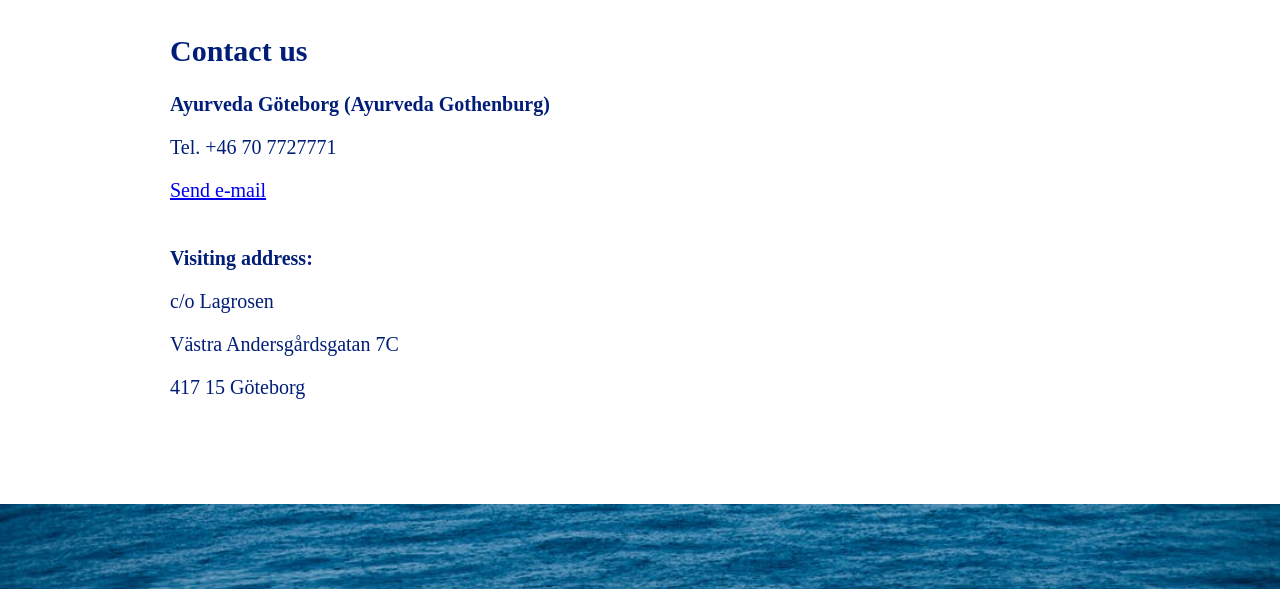
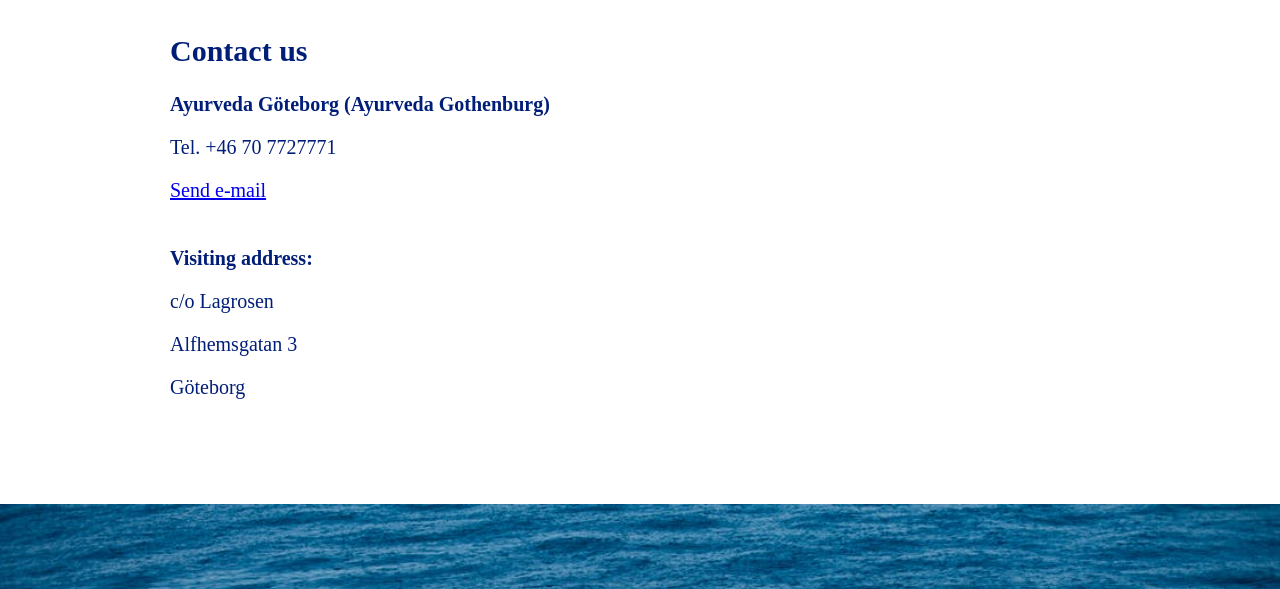
Before and after one commit to helagro/ayurvedagoteborg-website, a Node project: template src/templates/en/contact.hbs in a window 1280 px wide. Shown: the part 266-855 px from the top of the page. Run offline with Node 20 templates, Linux system fonts and the light colour scheme; the template is opened without the code that fills it, so the values that code supplies are empty; style sheets or scripts are compiled from the project's sources.

Commit message:
Update visiting address

```diff
--- a/src/templates/Kontakt.hbs
+++ b/src/templates/Kontakt.hbs
@@ -17,8 +17,8 @@
                 <div class="textBlock">
                     <p><strong>Besöksadress:</strong></p>
                     <p>c/o Lagrosen</p>
-                    <p>Västra Andersgårdsgatan 7C</p>
-                    <p>417 15 Göteborg</p>
+                    <p>Alfhemsgatan 3</p>
+                    <p>Göteborg</p>
                 </div>
             </div>
         </section>
--- a/src/templates/en/contact.hbs
+++ b/src/templates/en/contact.hbs
@@ -17,8 +17,8 @@
                 <div class="textBlock">
                     <p><strong>Visiting address:</strong></p>
                     <p>c/o Lagrosen</p>
-                    <p>Västra Andersgårdsgatan 7C</p>
-                    <p>417 15 Göteborg</p>
+                    <p>Alfhemsgatan 3</p>
+                    <p>Göteborg</p>
                 </div>
             </div>
         </section>
```
